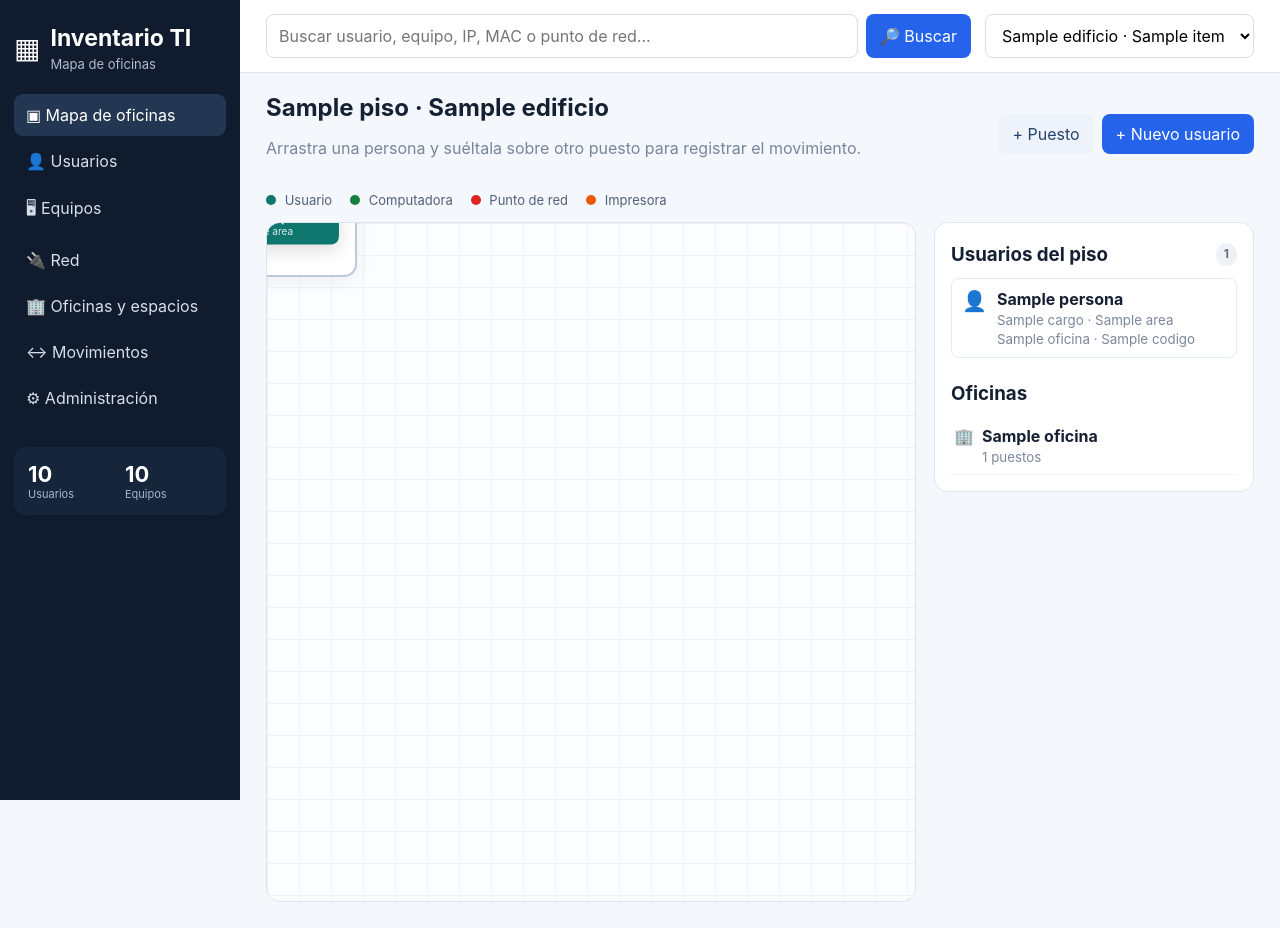
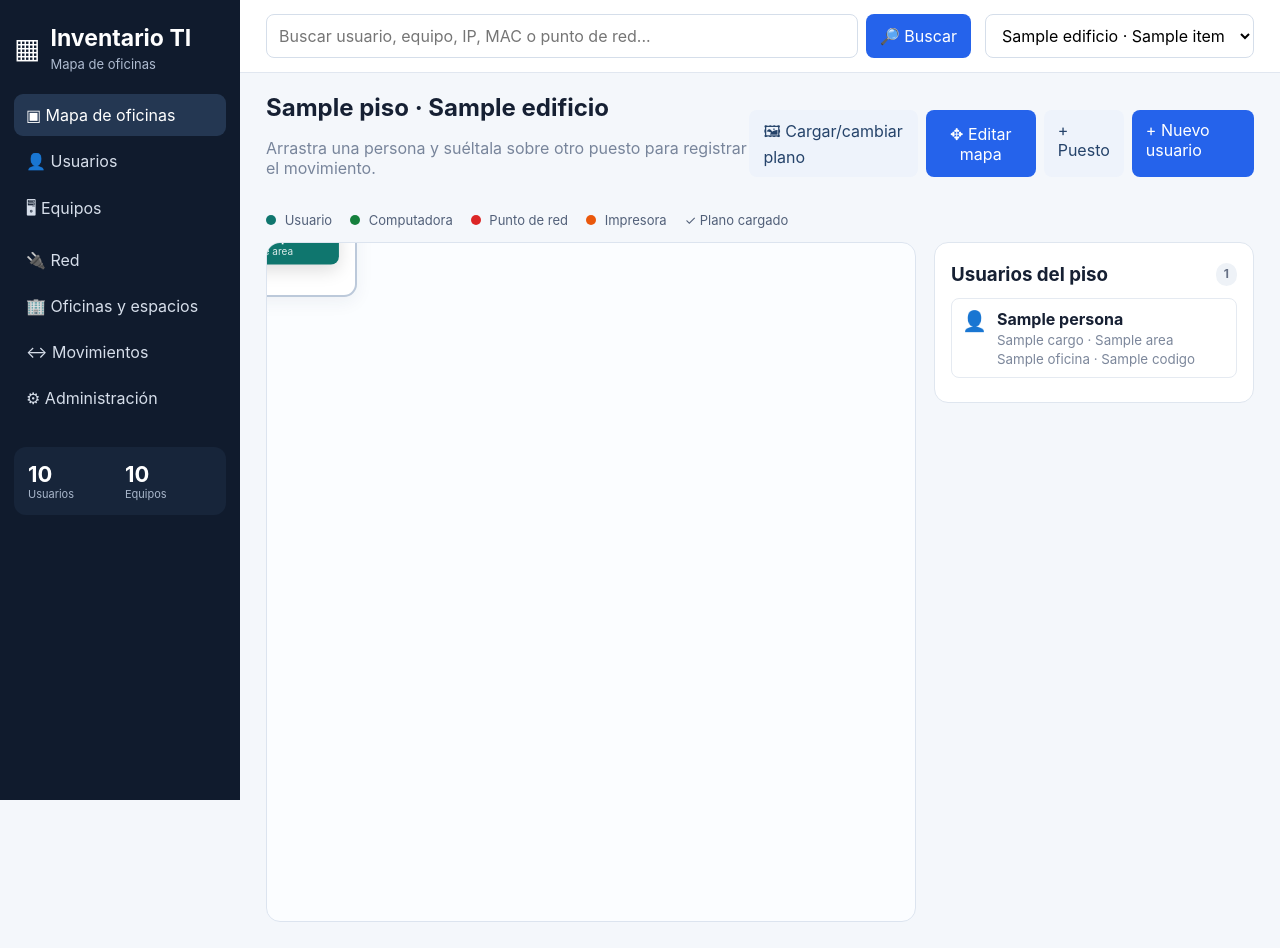
Before and after one commit to ErvinLapaca/inventario-ti-mapa-oficinas, a Django app: template templates/inventario/dashboard.html in a window 1280 px wide. Before the commit the page ends 902 px from the top, so only its background shows below. Run offline with Django 5.2, Linux system fonts and the light colour scheme; the template is opened without the code that fills it: most values are stand-ins (such as "Sample title", 1, 10 or a date in 2020).

Commit message:
v0.3 agrega plano y editor visual

```diff
--- a/templates/inventario/dashboard.html
+++ b/templates/inventario/dashboard.html
@@ -21,7 +21,6 @@
     <a class="nav" href="/admin/inventario/oficina/">🏢 Oficinas y espacios</a>
     <a class="nav" href="/admin/inventario/movimiento/">↔ Movimientos</a>
     <a class="nav" href="/admin/">⚙ Administración</a>
-
     <div class="stats">
       <div><strong>{{ personas_total }}</strong><span>Usuarios</span></div>
       <div><strong>{{ equipos_total }}</strong><span>Equipos</span></div>
@@ -37,9 +36,7 @@
       </form>
       <select onchange="location='/?piso='+this.value">
         {% for item in pisos %}
-          <option value="{{ item.id }}" {% if piso and item.id == piso.id %}selected{% endif %}>
-            {{ item.edificio.nombre }} · {{ item.nombre }}
-          </option>
+          <option value="{{ item.id }}" {% if piso and item.id == piso.id %}selected{% endif %}>{{ item.edificio.nombre }} · {{ item.nombre }}</option>
         {% empty %}
           <option>Sin pisos</option>
         {% endfor %}
@@ -49,9 +46,13 @@
     <section class="heading">
       <div>
         <h2>{% if piso %}{{ piso.nombre }} · {{ piso.edificio.nombre }}{% else %}Sin pisos configurados{% endif %}</h2>
-        <p class="muted">Arrastra una persona y suéltala sobre otro puesto para registrar el movimiento.</p>
+        <p class="muted" id="modeHelp">Arrastra una persona y suéltala sobre otro puesto para registrar el movimiento.</p>
       </div>
       <div class="actions">
+        {% if piso %}
+          <a class="button secondary" href="/admin/inventario/piso/{{ piso.id }}/change/">🖼 Cargar/cambiar plano</a>
+          <button class="button warning" type="button" id="editMapButton" onclick="toggleMapEditor()">✥ Editar mapa</button>
+        {% endif %}
         <a class="button secondary" href="/admin/inventario/puesto/add/">+ Puesto</a>
         <a class="button" href="/admin/inventario/persona/add/">+ Nuevo usuario</a>
       </div>
@@ -62,23 +63,31 @@
       <span><i class="dot pc"></i> Computadora</span>
       <span><i class="dot red"></i> Punto de red</span>
       <span><i class="dot printer"></i> Impresora</span>
+      {% if piso and piso.plano %}<span class="plan-status">✓ Plano cargado</span>{% endif %}
     </section>
 
     <section class="workspace">
-      <div class="map" id="officeMap">
+      <div class="map {% if piso and piso.plano %}has-plan{% endif %}" id="officeMap"
+           {% if piso and piso.plano %}style="background-image:url('{{ piso.plano.url }}');"{% endif %}>
         {% if not piso %}
           <div class="empty-map">
             <h3>No hay un piso para mostrar</h3>
             <p>Crea un edificio, un piso, oficinas y puestos desde Administración.</p>
             <a class="button" href="/admin/inventario/edificio/add/">Crear edificio</a>
           </div>
+        {% elif not piso.plano %}
+          <div class="plan-hint">
+            <b>Este piso todavía no tiene plano.</b>
+            <span>Puedes usar la cuadrícula o cargar una imagen desde “Cargar/cambiar plano”.</span>
+          </div>
         {% endif %}
 
         {% for puesto in puestos %}
-          <div class="desk drop-zone"
+          <div class="desk drop-zone editable-position"
                data-puesto="{{ puesto.id }}"
                style="left:{{ puesto.x }}%;top:{{ puesto.y }}%;"
-               title="Soltar usuario aquí">
+               title="Puesto {{ puesto.codigo }}">
+            <div class="move-handle">✥</div>
             <div class="desk-title">{{ puesto.oficina.nombre }}</div>
             <div class="desk-code">{{ puesto.codigo }}</div>
             <div class="asset-icons">
@@ -103,6 +112,7 @@
           <button class="person-marker"
             draggable="true"
             data-persona="{{ persona.id }}"
+            data-puesto="{{ persona.puesto.id }}"
             style="left:{{ persona.puesto.x }}%;top:{{ persona.puesto.y }}%;"
             onclick="showPerson('p{{ persona.id }}')"
             title="Arrastra para mover · clic para ver detalle">
@@ -114,10 +124,7 @@
             <form method="dialog"><button class="close">×</button></form>
             <div class="profile-head">
               <div class="big-avatar">👤</div>
-              <div>
-                <h3>{{ persona.nombre_completo }}</h3>
-                <span class="status">Activo</span>
-              </div>
+              <div><h3>{{ persona.nombre_completo }}</h3><span class="status">Activo</span></div>
             </div>
 
             <div class="details-grid">
@@ -134,11 +141,7 @@
               {% for eq in persona.equipos.all %}
                 <div class="equipment-card">
                   <div class="eq-icon">{% if eq.tipo == "IMPRESORA" %}🖨{% elif eq.tipo == "TELEFONO" %}☎{% else %}🖥{% endif %}</div>
-                <div>
-                  <b>{{ eq.codigo_activo }}</b>
-                  <small>{{ eq.get_tipo_display }} · {{ eq.marca }} {{ eq.modelo }}</small>
-                  {% if eq.ip %}<small>IP {{ eq.ip }} · MAC {{ eq.mac|default:"—" }}</small>{% endif %}
-                </div>
+                  <div><b>{{ eq.codigo_activo }}</b><small>{{ eq.get_tipo_display }} · {{ eq.marca }} {{ eq.modelo }}</small>{% if eq.ip %}<small>IP {{ eq.ip }} · MAC {{ eq.mac|default:"—" }}</small>{% endif %}</div>
                 </div>
               {% empty %}
                 <p class="muted">Sin equipos asignados.</p>
@@ -147,10 +150,7 @@
 
             <h4>Puntos de red del puesto</h4>
             {% for red in persona.puesto.puntos_red.all %}
-              <div class="network-card">
-                <b>🔌 {{ red.codigo }}</b>
-                <small>Switch: {{ red.switch|default:"—" }} · Puerto: {{ red.puerto_switch|default:"—" }} · VLAN: {{ red.vlan|default:"—" }}</small>
-              </div>
+              <div class="network-card"><b>🔌 {{ red.codigo }}</b><small>Switch: {{ red.switch|default:"—" }} · Puerto: {{ red.puerto_switch|default:"—" }} · VLAN: {{ red.vlan|default:"—" }}</small></div>
             {% empty %}
               <p class="muted">No hay puntos de red asociados.</p>
             {% endfor %}
@@ -181,13 +181,6 @@
         {% empty %}
           <p class="muted">No hay resultados.</p>
         {% endfor %}
-
-        {% if oficinas %}
-        <h3 class="section-title">Oficinas</h3>
-        {% for oficina in oficinas %}
-          <div class="office-row"><span>🏢</span><div><b>{{ oficina.nombre }}</b><small>{{ oficina.puestos.count }} puestos</small></div></div>
-        {% endfor %}
-        {% endif %}
       </aside>
     </section>
 
@@ -197,6 +190,7 @@
 
 <script>
 function showPerson(id) {
+  if (mapEditMode) return;
   const d = document.getElementById(id);
   if (d) d.showModal();
 }
@@ -207,9 +201,15 @@
 }
 
 let draggedPerson = null;
+let mapEditMode = false;
+let movingDesk = null;
 
 document.querySelectorAll('.person-marker').forEach(marker => {
   marker.addEventListener('dragstart', e => {
+    if (mapEditMode) {
+      e.preventDefault();
+      return;
+    }
     draggedPerson = marker.dataset.persona;
     marker.classList.add('dragging');
     e.dataTransfer.effectAllowed = 'move';
@@ -219,11 +219,13 @@
 
 document.querySelectorAll('.drop-zone').forEach(zone => {
   zone.addEventListener('dragover', e => {
+    if (mapEditMode) return;
     e.preventDefault();
     zone.classList.add('drop-active');
   });
   zone.addEventListener('dragleave', () => zone.classList.remove('drop-active'));
   zone.addEventListener('drop', async e => {
+    if (mapEditMode) return;
     e.preventDefault();
     zone.classList.remove('drop-active');
     if (!draggedPerson) return;
@@ -231,7 +233,6 @@
     const data = new FormData();
     data.append('puesto_destino', zone.dataset.puesto);
 
-    try {
     const response = await fetch('/personas/' + draggedPerson + '/mover-mapa/', {
       method: 'POST',
       headers: {'X-CSRFToken': getCookie('csrftoken')},
@@ -239,10 +240,67 @@
     });
     const result = await response.json();
     showToast(result.mensaje, result.ok);
-      if (result.ok) setTimeout(() => location.reload(), 600);
-    } catch (error) {
-      showToast('No se pudo guardar el movimiento.', false);
+    if (result.ok) setTimeout(() => location.reload(), 500);
+  });
+});
+
+function toggleMapEditor() {
+  mapEditMode = !mapEditMode;
+  document.body.classList.toggle('map-edit-mode', mapEditMode);
+  const button = document.getElementById('editMapButton');
+  const help = document.getElementById('modeHelp');
+
+  if (mapEditMode) {
+    button.textContent = '✓ Finalizar edición';
+    button.classList.add('active-edit');
+    help.textContent = 'Modo edición activo: arrastra los puestos para ubicarlos sobre el plano.';
+  } else {
+    button.textContent = '✥ Editar mapa';
+    button.classList.remove('active-edit');
+    help.textContent = 'Arrastra una persona y suéltala sobre otro puesto para registrar el movimiento.';
   }
+}
+
+document.querySelectorAll('.editable-position').forEach(desk => {
+  desk.addEventListener('pointerdown', e => {
+    if (!mapEditMode || e.target.closest('.asset')) return;
+    movingDesk = desk;
+    desk.setPointerCapture(e.pointerId);
+    desk.classList.add('moving-position');
+    e.preventDefault();
+  });
+
+  desk.addEventListener('pointermove', e => {
+    if (!mapEditMode || movingDesk !== desk) return;
+    const map = document.getElementById('officeMap');
+    const rect = map.getBoundingClientRect();
+    let x = ((e.clientX - rect.left) / rect.width) * 100;
+    let y = ((e.clientY - rect.top) / rect.height) * 100;
+    x = Math.max(2, Math.min(98, x));
+    y = Math.max(2, Math.min(98, y));
+    desk.style.left = x + '%';
+    desk.style.top = y + '%';
+    document.querySelectorAll('.person-marker[data-puesto="' + desk.dataset.puesto + '"]').forEach(marker => {
+      marker.style.left = x + '%';
+      marker.style.top = y + '%';
+    });
+  });
+
+  desk.addEventListener('pointerup', async () => {
+    if (!mapEditMode || movingDesk !== desk) return;
+    movingDesk = null;
+    desk.classList.remove('moving-position');
+    const data = new FormData();
+    data.append('x', parseFloat(desk.style.left));
+    data.append('y', parseFloat(desk.style.top));
+
+    const response = await fetch('/puestos/' + desk.dataset.puesto + '/posicion/', {
+      method: 'POST',
+      headers: {'X-CSRFToken': getCookie('csrftoken')},
+      body: data
+    });
+    const result = await response.json();
+    showToast(result.mensaje, result.ok);
   });
 });
 
@@ -250,7 +308,7 @@
   const toast = document.getElementById('toast');
   toast.textContent = message;
   toast.className = 'toast show ' + (ok ? 'ok' : 'error');
-  setTimeout(() => toast.classList.remove('show'), 2800);
+  setTimeout(() => toast.classList.remove('show'), 2600);
 }
 </script>
 </body>
```
Lines whose indentation alone changed are shown as unchanged.
